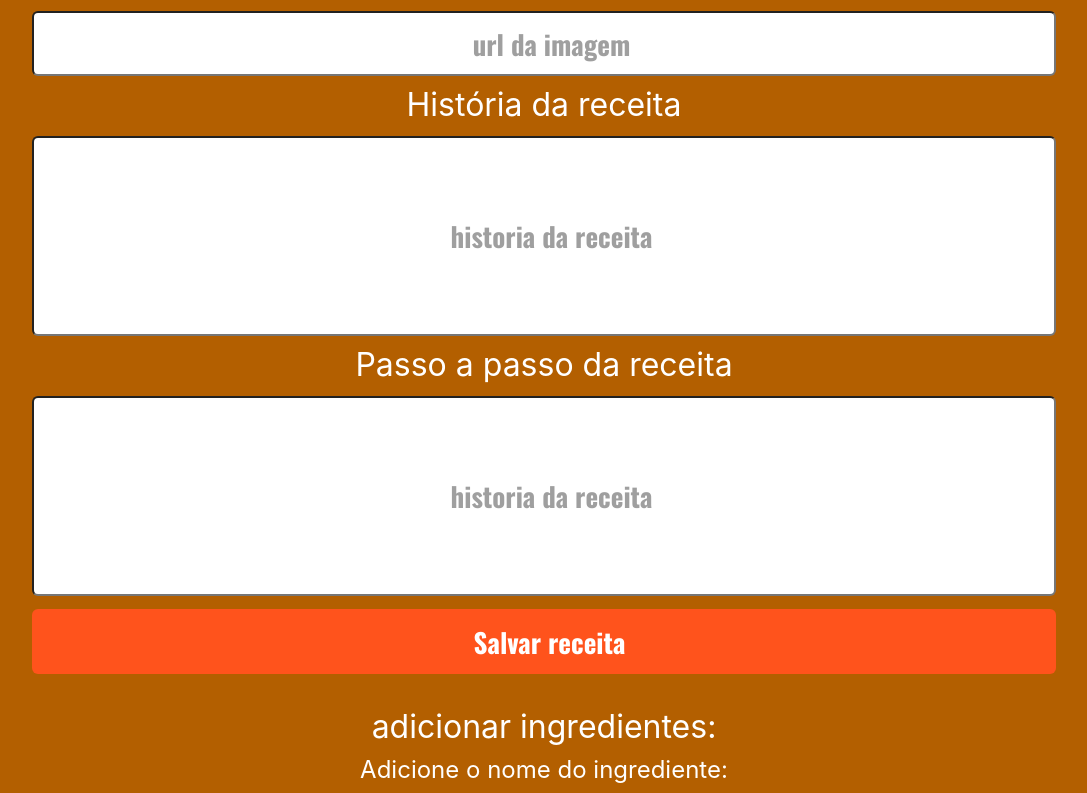
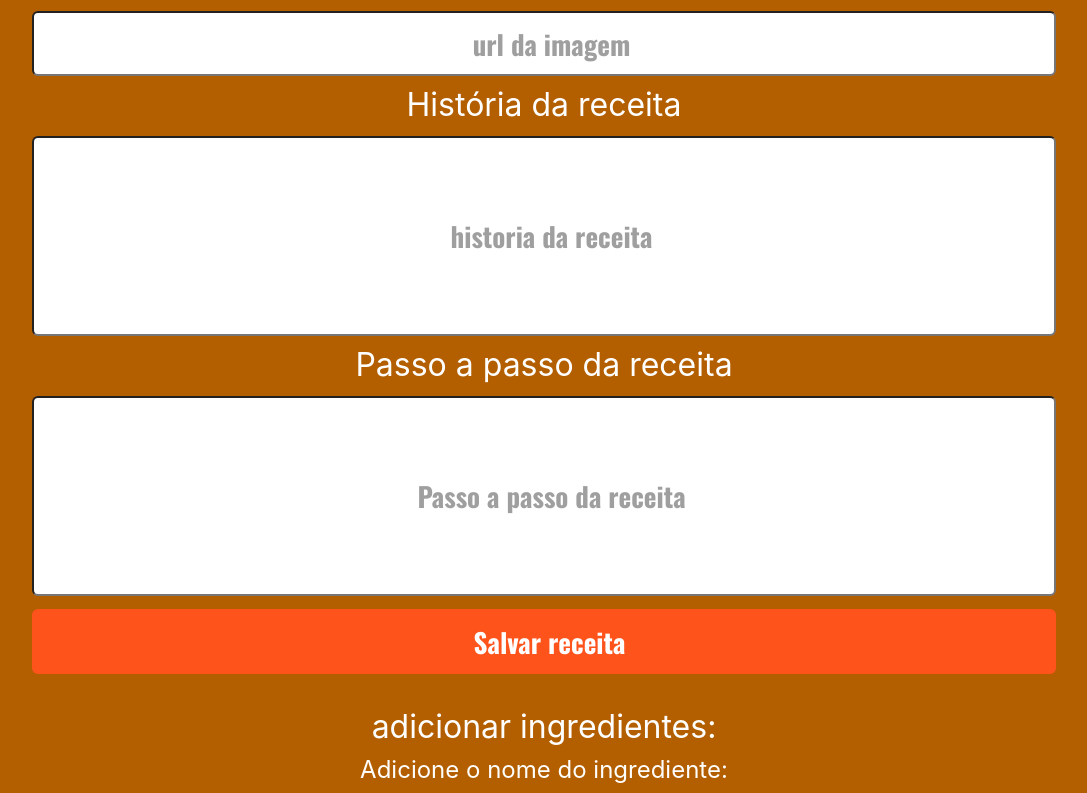
Before and after one commit to BeneditaReceita/BeneditaReceita-Website, a React (Vite) app: page /nova-receita in a window 1280 px wide. Shown: the part 401-1194 px from the top of the page, without its empty margins (96-1183 px from the left). Built offline with nearby package versions, Linux system fonts and the light colour scheme; no server answers.

Commit message:
fix: show correct ingredients

```diff
--- a/src/pages/NewRecipe/components/descriptionForm.tsx
+++ b/src/pages/NewRecipe/components/descriptionForm.tsx
@@ -8,6 +8,7 @@ export type Receita = {
   HowTo: string;
 };
 
+// eslint-disable-next-line @typescript-eslint/no-explicit-any
 export default function DescriptionForm(prop: any) {
   const {
     register,
@@ -56,7 +57,7 @@ export default function DescriptionForm(prop: any) {
           <h2>Passo a passo da receita</h2>
           <input
             style={{ background: "white" }}
-            placeholder="historia da receita"
+            placeholder="Passo a passo da receita"
             type="text"
             {...register("HowTo", { required: true })}
           />
--- a/src/pages/NewRecipe/index.tsx
+++ b/src/pages/NewRecipe/index.tsx
@@ -3,7 +3,7 @@ import DescriptionForm from "./components/descriptionForm";
 import { Container, Globalstyles, Button } from "./styled";
 import { useForm, SubmitHandler } from "react-hook-form";
 import { Receita } from "./components/descriptionForm";
-import { Ingredients } from "../../services/useRecipes";
+// import { Ingredients } from "../../services/useRecipes";
 import api from "../../services/api";
 
 type Inputs = {
@@ -12,13 +12,13 @@ type Inputs = {
   measureUnit: string;
 };
 
-type completeForm = {
-  name: string;
-  Description: string;
-  img: string;
-  HowTo: string;
-  Ingredients: Ingredients;
-};
+// type completeForm = {
+//   name: string;
+//   Description: string;
+//   img: string;
+//   HowTo: string;
+//   Ingredients: Ingredients;
+// };
 
 export default function Signin() {
   const {
@@ -34,14 +34,13 @@ export default function Signin() {
   );
 
   const onSubmit: SubmitHandler<Inputs> = (data) => {
+    data.quantity = parseInt(data.quantity);
     array.push(data);
     setingredientArray(array);
   };
-  console.log(ingredientArray);
+  // console.log(ingredientArray);
 
   async function post() {
-    console.log(receita);
-    console.log(array);
     if (Object.keys(receita).length === 0 || !ingredientArray[0]) {
       alert("preencha todos os campos e clique em salvar");
       return 0;
@@ -53,7 +52,6 @@ export default function Signin() {
       HowTo: receita.HowTo,
       Ingredients: ingredientArray,
     });
-    console.log(response);
   }
 
   return (
--- a/src/pages/RecipePage/index.tsx
+++ b/src/pages/RecipePage/index.tsx
@@ -47,14 +47,14 @@ export default function RecipePage() {
                 </Description>
                 <h2>Ingredientes:</h2>
                 <Ingredients>
-                  <IngredientsList Ingredients={recipeData.Ingredients} />;
-                  <p>- 1 e 1/2 xícara de leite morno</p>
+                  <IngredientsList Ingredients={recipeData.Ingredients} />
+                  {/* <p>- 1 e 1/2 xícara de leite morno</p>
                   <p>- água 1/2 xícara de água morna</p>
                   <p>- óleo 1/2 xícara</p>
                   <p>- açúcar 4 colheres de sopa</p>
                   <p>- 10 g de fermento biológico</p>
                   <p>- sal 1/2 colher de sopa</p>
-                  <p>- 2 ovos </p>
+                  <p>- 2 ovos </p> */}
                 </Ingredients>
                 <HowTo>
                   <h2>Como fazer:</h2>
--- a/src/services/useRecipes.tsx
+++ b/src/services/useRecipes.tsx
@@ -6,6 +6,7 @@ export type Ingredients = {
   measureUnit: string;
 }[];
 
+// eslint-disable-next-line @typescript-eslint/no-unused-vars
 export async function getRecipeList(range?: number) {
   const response = await api.get("/recipes");
   return response;
```
